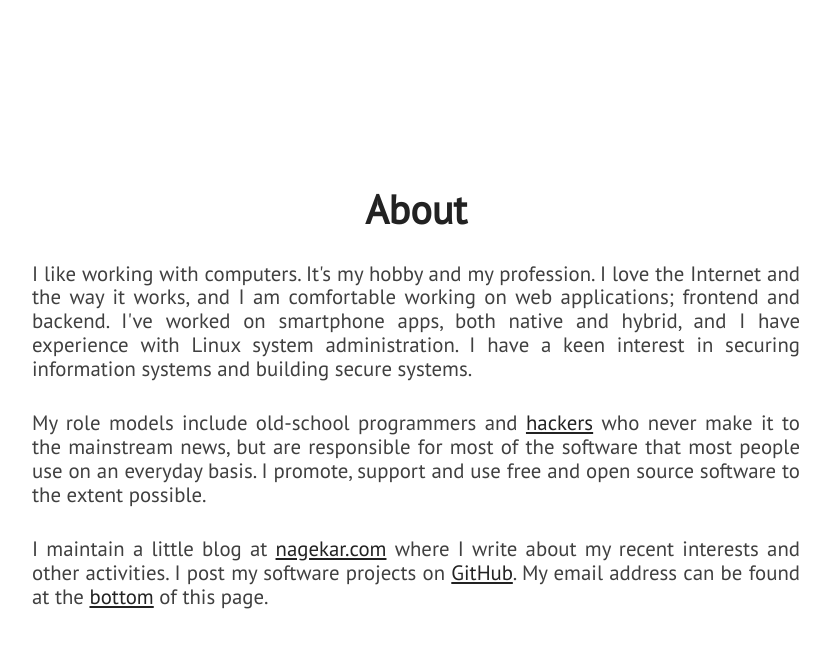
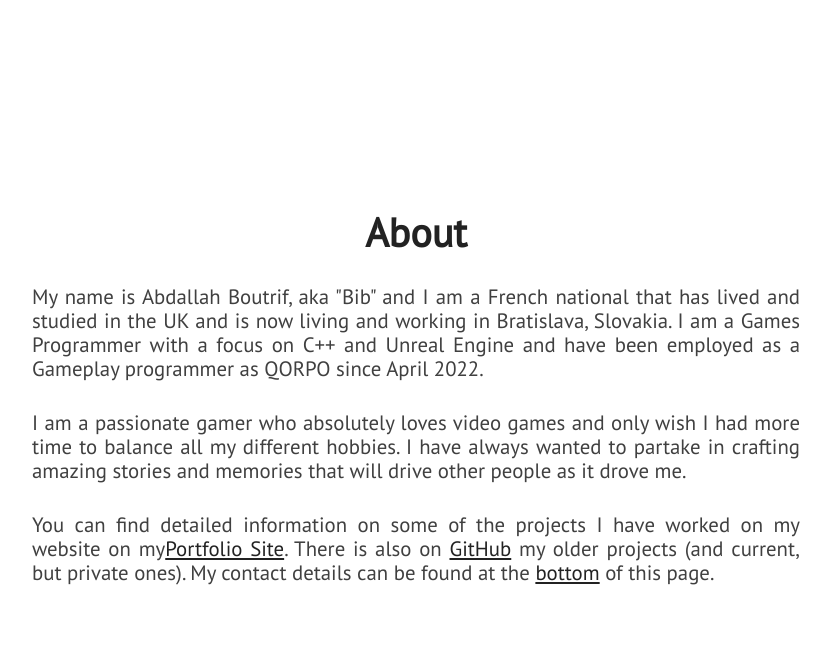
Before and after one commit to Bibool/portfolio.github.io, a Jekyll site: the page built from index.html, in a window 1280 px wide and 900 px high, scrolled down 1018 px. Shown: the top 648 px of the window, without its empty margins (224-1055 px from the left). Built offline with Jekyll 4.4.1, drawn with Linux system fonts in a browser that asks for light colours; nearby versions of some CDN libraries.

Commit message:
Update about.html

```diff
--- a/_includes/about.html
+++ b/_includes/about.html
@@ -3,13 +3,14 @@
         <div id="about-text">
             <div class="section-heading">About</div>
             <p class="paragraph-text justify-text">
-                I like working with computers. It's my hobby and my profession. I love the Internet and the way it works, and I am comfortable working on web applications; frontend and backend. I've worked on smartphone apps, both native and hybrid, and I have experience with Linux system administration. I have a keen interest in securing information systems and building secure systems.
+                My name is Abdallah Boutrif, aka "Bib" and I am a French national that has lived and studied in the UK and is now living and working in Bratislava, Slovakia. I am a Games Programmer with a focus on C++ and Unreal Engine and have been employed as a Gameplay programmer as QORPO since April 2022.
             </p>
             <p class="paragraph-text justify-text">
-                My role models include old-school programmers and <a href="https://stallman.org/articles/on-hacking.html">hackers</a> who never make it to the mainstream news, but are responsible for most of the software that most people use on an everyday basis. I promote, support and use free and open source software to the extent possible.
+                I am a passionate gamer who absolutely loves video games and only wish I had more time to balance all my different hobbies. I have always wanted to partake in crafting amazing stories and memories that will drive other people as it drove me.
             </p>
             <p class="paragraph-text justify-text">
-                I maintain a little blog at <a href="{{ site.blog_url }}">nagekar.com</a> where I write about my recent interests and other activities. I post my software projects on <a href="https://github.com/{{ site.github_username }}">GitHub</a>. My email address can be found at the <span class="extra-link"><a href="#extra">bottom</a></span> of this page.
+                You can find detailed information on some of the projects I have worked on my website on my<a href="{{ site.blog_url }}">Portfolio Site</a>. There is also on <a href="https://github.com/{{ site.github_username }}">GitHub</a> my older projects (and current, but private ones).
+                My contact details can be found at the <span class="extra-link"><a href="#extra">bottom</a></span> of this page.
             </p>
         </div>
     </section>
```
